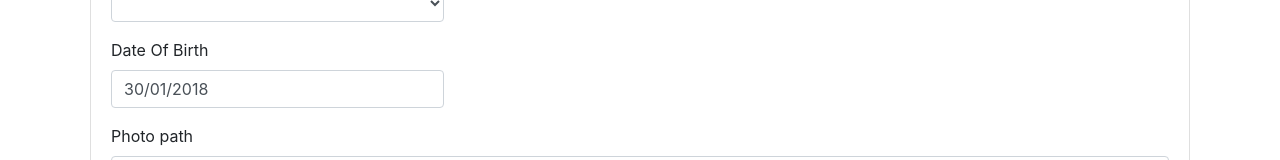
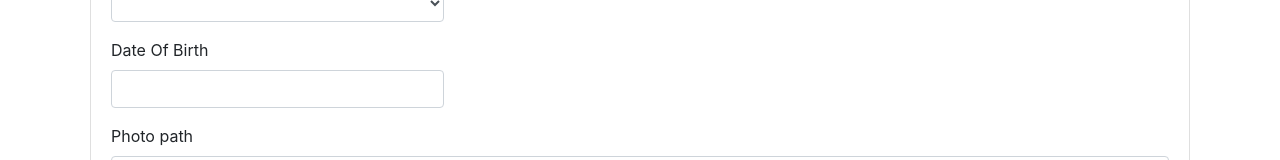
Before and after one commit to bartvanhoey/Angular5Tutorial, an Angular app: page /create in a window 1280 px wide. Shown: the part 582-742 px from the top of the page. Built offline with nearby package versions, Linux system fonts and the light colour scheme.

Commit message:
end part 17

```diff
--- a/src/app/employees/create-employee.component.html
+++ b/src/app/employees/create-employee.component.html
@@ -1,4 +1,4 @@
-<form #employeeForm="ngForm" (ngSubmit)='saveEmployee(employeeForm)'>
+<form #employeeForm="ngForm" (ngSubmit)='saveEmployee(employee)'>
   <div class="card">
     <div class="card-header">
       Create Employee
@@ -6,20 +6,20 @@
     <!-- Full Name -->
     <div class="card-body">
       <div class="form-group">
-        <label for="fullName" [class.text-danger]="fullNameCtrl.invalid && fullNameCtrl.touched" [class.text-success]="fullNameCtrl.valid">Full Name</label>
-        <input required [(ngModel)]="fullName" #fullNameCtrl="ngModel" type="text" name="fullName" id="fullName" class="form-control" placeholder="Enter full name ..." [class.is-invalid]="fullNameCtrl.invalid && fullNameCtrl.touched" [class.is-valid]="fullNameCtrl.valid">
+        <label for="name" [class.text-danger]="name.invalid && name.touched" [class.text-success]="name.valid">Full Name</label>
+        <input required [(ngModel)]="employee.name" #name="ngModel"  type="text" name="name" id="name" class="form-control" placeholder="Enter full name ..." [class.is-invalid]="name.invalid && name.touched" [class.is-valid]="name.valid">
         <span class="invalid-feedback">Full name is a required field</span>
         <span class="valid-feedback">Correct input</span>
       </div>
       <!-- Email -->
       <div class="form-group">
         <label for="email">Email</label>
-        <input required [(ngModel)]="email" type="email" name="email" id="email" class="form-control" placeholder="Enter email ...">
+        <input required [(ngModel)]="employee.email" type="email" name="email" id="email" class="form-control" placeholder="Enter email ...">
       </div>
       <!-- Phone Number -->
       <div class="form-group">
         <label for="phoneNumber">Phone Number</label>
-        <input [(ngModel)]="phoneNumber" type="text" name="phoneNumber" id="phoneNumber" class="form-control"
+        <input [(ngModel)]="employee.phoneNumber" type="text" name="phoneNumber" id="phoneNumber" class="form-control"
           placeholder="Enter phone number ...">
       </div>
       <!-- Contact Preference -->
@@ -27,12 +27,12 @@
         <div class="form-check-inline"><label>Contact Preference?</label></div>
         <div class="form-check-inline">
           <label class="form-check-label">
-            <input [(ngModel)]="contactPref" type="radio" class="form-check-input" value="email" name="contactPref">Email
+            <input [(ngModel)]="employee.contactPreference" type="radio" class="form-check-input" value="email" name="contactPref">Email
           </label>
         </div>
         <div class="form-check-inline">
           <label class="form-check-label">
-            <input [(ngModel)]="contactdPref" type="radio" class="form-check-input" value="phone" name="contactPref">Phone
+            <input [(ngModel)]="employee.contactPreference" type="radio" class="form-check-input" value="phone" name="contactPref">Phone
           </label>
         </div>
       </div>
@@ -41,18 +41,18 @@
         <div class="form-check-inline"><label>Gender</label></div>
         <div class="form-check-inline">
           <label class="form-check-label">
-            <input [(ngModel)]="gender" type="radio" class="form-check-input" value="male" name="gender">Male
+            <input [(ngModel)]="employee.gender" type="radio" class="form-check-input" value="male" name="gender">Male
           </label>
         </div>
         <div class="form-check-inline">
           <label class="form-check-label">
-            <input [(ngModel)]="gender" type="radio" class="form-check-input" value="female" name="gender">Female
+            <input [(ngModel)]="employee.gender" type="radio" class="form-check-input" value="female" name="gender">Female
           </label>
         </div>
       </div>
       <!-- IsActive -->
       <div class="form-check-inline">
-        <input [(ngModel)]="isActive" type="checkbox" name="isActive" class="form-check-input" id="isActive">
+        <input [(ngModel)]="employee.isActive" type="checkbox" name="isActive" class="form-check-input" id="isActive">
         <label class="form-check-label" for="isActive">Is Active?</label>
       </div>
 
@@ -60,7 +60,7 @@
       <div class="row">
         <div class="form-group col-md-4">
           <label for="department">Department</label>
-          <select id="department" name="department" [(ngModel)]="department" class="form-control">
+          <select id="department" name="department" [(ngModel)]="employee.department" class="form-control">
             <option *ngFor="let department of departments" [value]="department.id">{{department.name}}</option>
           </select>
         </div>
@@ -70,7 +70,7 @@
       <div class="row">
         <div class="form-group col-md-4">
           <label for="dateOfBirth">Date Of Birth</label>
-          <input [(ngModel)]="dateOfBirth" type="text" bsDatepicker [bsConfig]="datePickerConfig" placement="right"
+          <input [(ngModel)]="employee.dateOfBirth" type="text" bsDatepicker [bsConfig]="datePickerConfig" placement="right"
             name="dateOfBirth" id="dateOfBirth" class="form-control">
         </div>
       </div>
@@ -78,14 +78,14 @@
       <!-- Photopath -->
       <div class="form-group">
         <label for="photoPath">Photo path</label>
-        <input [(ngModel)]="photoPath" type="text" name="photoPath" id="photoPath" class="form-control" placeholder="Enter photo path ...">
+        <input [(ngModel)]="employee.photoPath" type="text" name="photoPath" id="photoPath" class="form-control" placeholder="Enter photo path ...">
       </div>
       <div class="form-group">
         <button type="button" class="btn btn-primary" (click)='togglePreview()'> {{previewPhoto ? 'Hide Preview' :
           'Show Preview' }} </button>
       </div>
       <div class="form-group">
-        <img [src]="photoPath" height="200" width="200" *ngIf="previewPhoto">
+        <img [src]="employee.photoPath" height="200" width="200" *ngIf="previewPhoto">
       </div>
 
     </div>
@@ -95,8 +95,12 @@
   </div>
 </form>
 <br>
-<strong>Angular Generated Form Model</strong><br>
+<strong>Angular Generated Form Model:</strong><br>
 {{employeeForm.value | json}}
+<br>
+<br>
+<strong>Our Employee Model: </strong><br>
+{{employee | json}}
 <br>
 <br>
 
@@ -131,16 +135,16 @@
   </tr>
   <tr style="background-color:rgb(212, 149, 13); font-weight: bold">
     <td style="padding:10px; white-space:nowrap; width:33%">
-      <div>touched : {{ fullNameCtrl.touched }}</div>
-      <div>untouched : {{ fullNameCtrl.untouched }}</div>
+      <div>touched : {{ name.touched }}</div>
+      <div>untouched : {{ name.untouched }}</div>
     </td>
     <td style="padding:10px; white-space:nowrap; width:33%">
-      <div>pristine : {{ fullNameCtrl.pristine }}</div>
-      <div>dirty : {{ fullNameCtrl.dirty }}</div>
+      <div>pristine : {{ name.pristine }}</div>
+      <div>dirty : {{ name.dirty }}</div>
     </td>
     <td style="padding:10px; white-space:nowrap; width:33%">
-      <div>valid : {{ fullNameCtrl.valid }}</div>
-      <div>invalid : {{ fullNameCtrl.invalid }}</div>
+      <div>valid : {{ name.valid }}</div>
+      <div>invalid : {{ name.invalid }}</div>
     </td>
   </tr>
 </table>
--- a/src/app/employees/create-employee.component.ts
+++ b/src/app/employees/create-employee.component.ts
@@ -1,3 +1,4 @@
+import { Employee } from './../models/employee.model';
 import { Department } from './../models/department.model';
 import { Component, OnInit } from '@angular/core';
 import { NgForm } from '@angular/forms';
@@ -10,9 +11,21 @@ import { BsDatepickerConfig } from 'ngx-bootstrap/datepicker';
   styleUrls: ['./create-employee.component.css']
 })
 export class CreateEmployeeComponent implements OnInit {
-  dateOfBirth: Date = new Date(2018, 0, 30);
+  previewPhoto = false;
   datePickerConfig: Partial<BsDatepickerConfig>;
-  previewPhoto = false;
+  employee: Employee = {
+    id : null,
+    name : null,
+    gender : null,
+    contactPreference : null,
+    phoneNumber : null,
+    email : null,
+    dateOfBirth : null,
+    department : null,
+    isActive: null,
+    photoPath: null
+  };
+
   departments: Department[] = [
     { id: 1, name: 'Helpdesk' },
     { id: 2, name: 'HR' },
@@ -24,9 +37,6 @@ export class CreateEmployeeComponent implements OnInit {
   constructor() {
     this.datePickerConfig = Object.assign({}, {
       containerClass: 'theme-dark-blue',
-      showWeekNumbers: false,
-      minDate: new Date(2018, 0, 1),
-      maxDate: new Date(2018, 11, 31),
       dateInputFormat: 'DD/MM/YYYY',
     });
   }
@@ -38,7 +48,7 @@ export class CreateEmployeeComponent implements OnInit {
   ngOnInit() {
   }
 
-  saveEmployee(employeeForm: NgForm): void {
-    console.log('employeeForm: ', employeeForm.value);
+  saveEmployee(newEmployee: Employee): void {
+    console.log('employee: ', newEmployee);
   }
 }
```
